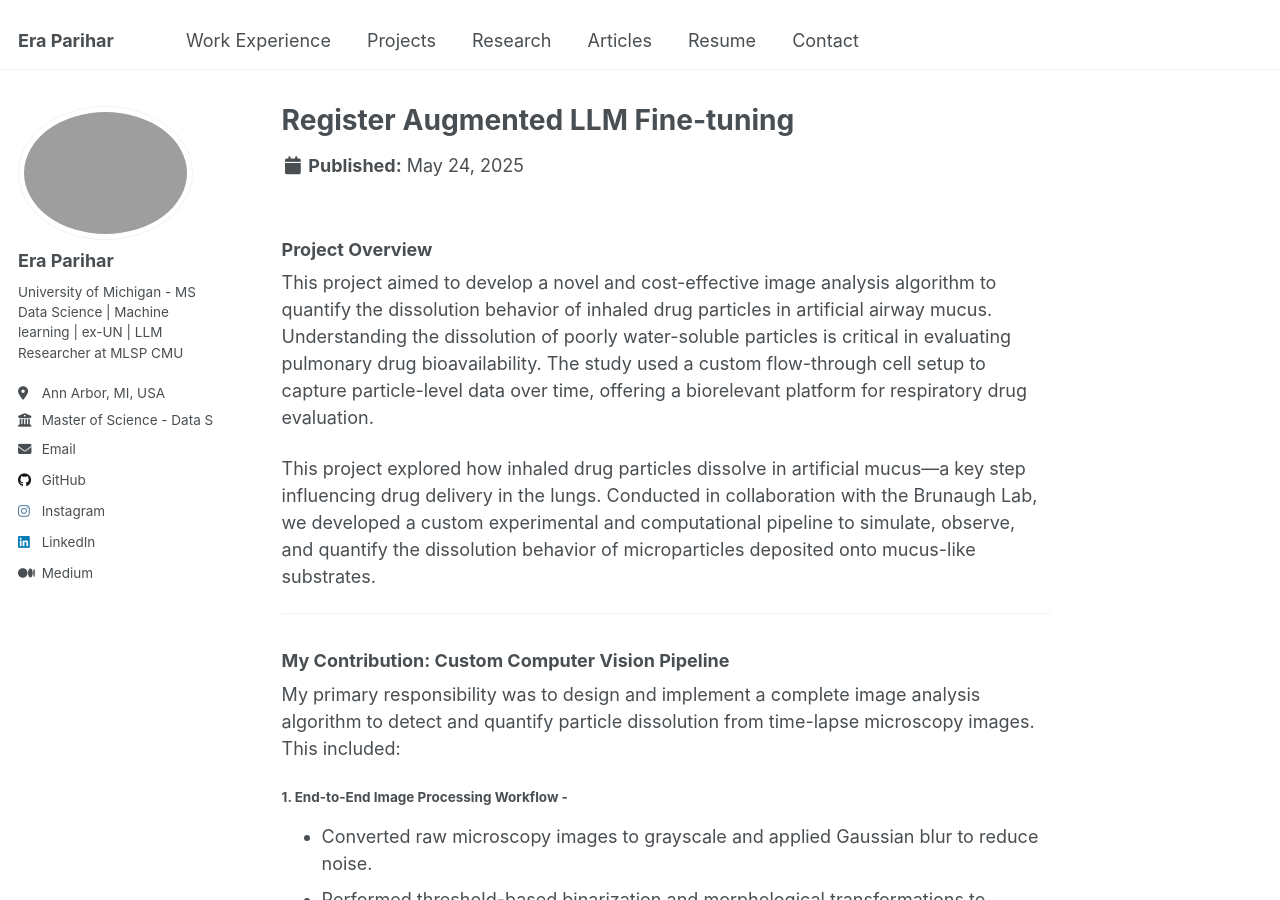
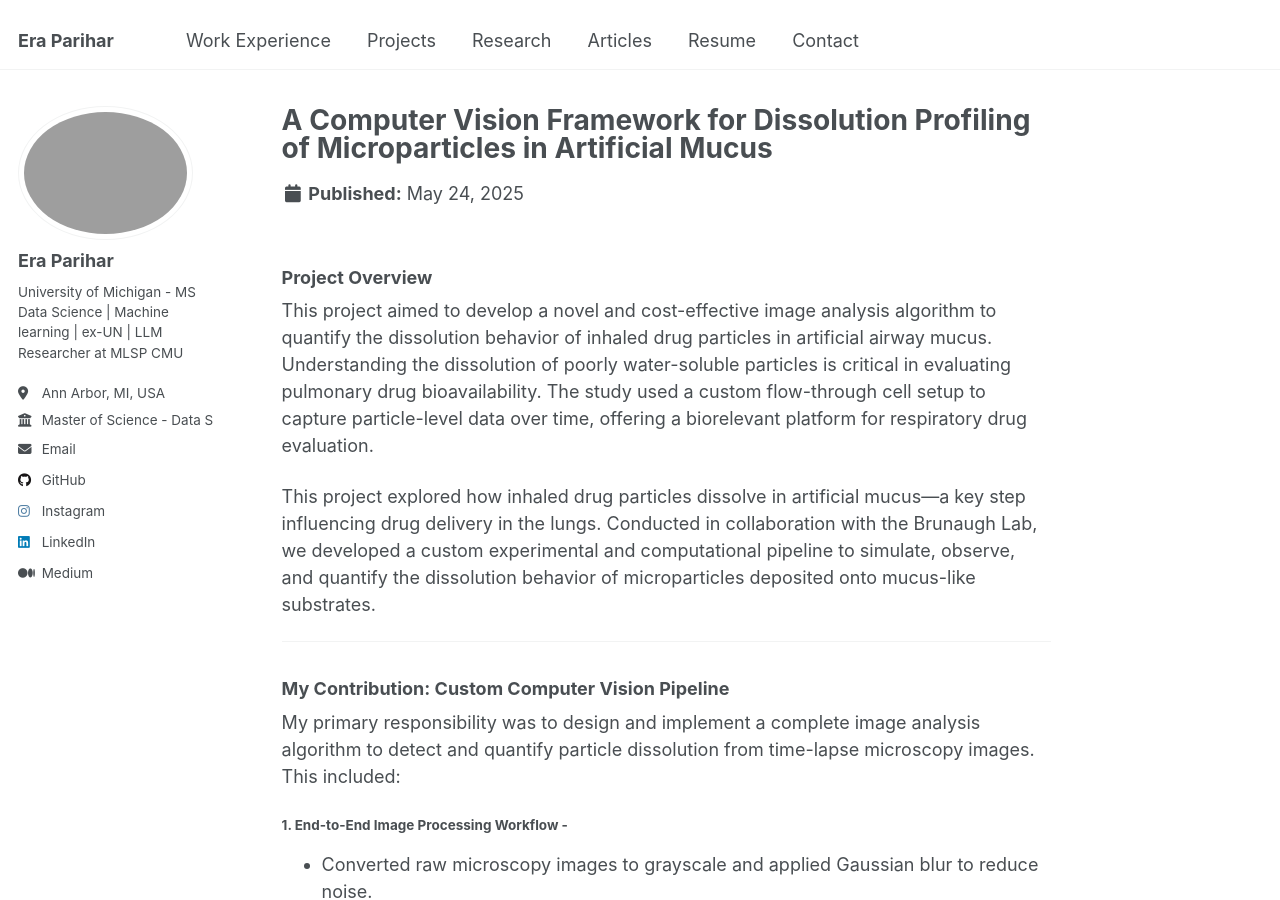
Before and after one commit to erapariharr/erapariharr.github.io, a Jekyll site: the page built from _projects/respirable-particles-detection.md, in a window 1280 px wide and 900 px high. Built offline with Jekyll 4.4.1, drawn with Linux system fonts in a browser that asks for light colours.

Commit message:
Update respirable-particles-detection.md

```diff
--- a/_projects/respirable-particles-detection.md
+++ b/_projects/respirable-particles-detection.md
@@ -1,5 +1,5 @@
 ---
-title: "Register Augmented LLM Fine-tuning"
+title: "A Computer Vision Framework for Dissolution Profiling of Microparticles in Artificial Mucus"
 collection: projects
 permalink: /projects/respirable-particles-detection
 excerpt: 'Worked on the DDL project in Summer 2024 at the Brunaugh Lab, where I developed a custom image analysis pipeline to track the dissolution of respirable drug particles using microscopy data.'
```
